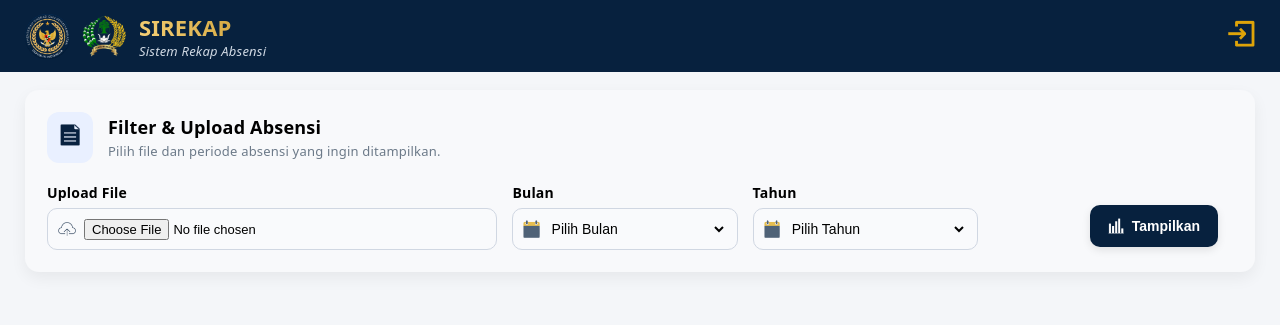
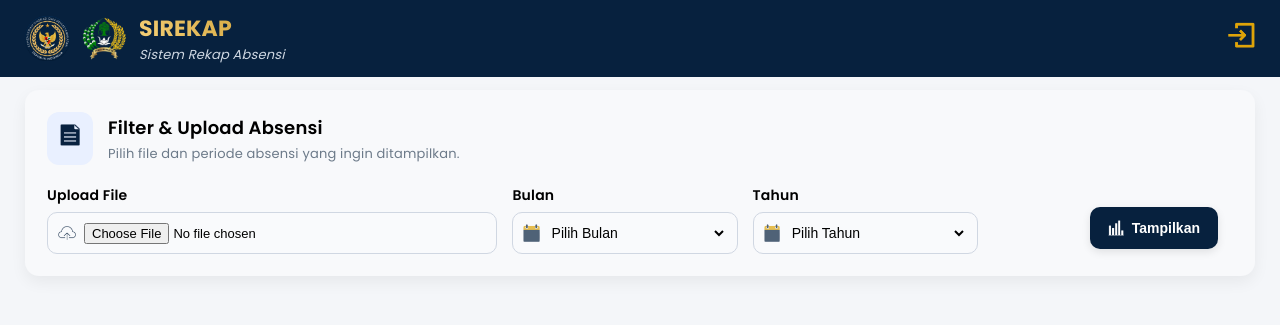
Before and after one commit to Rizqi2552/sirekap-flask, a Flask app: template templates/dashboard.html in a window 1280 px wide. Shown: the top 325 px of the page. Run offline with Flask 3, Linux system fonts and the light colour scheme; the template is opened without the code that fills it, so the values that code supplies are empty.

Commit message:
Update font dashboard

```diff
--- a/static/dashboard.css
+++ b/static/dashboard.css
@@ -1,8 +1,7 @@
 /* ===== BASE ===== */
 body {
     margin: 0;
-    font-family: system-ui, -apple-system, BlinkMacSystemFont,
-                 "Segoe UI", Roboto, sans-serif;
+    font-family: 'Poppins', sans-serif;
     background: #f4f6f9;
     letter-spacing: 0.2px;
 }
--- a/templates/dashboard.html
+++ b/templates/dashboard.html
@@ -4,6 +4,12 @@
     <meta charset="UTF-8">
     <title>Dashboard SIREKAP</title>
     <meta name="viewport" content="width=device-width, initial-scale=1.0">
+
+    <!-- FONT -->
+    <link rel="preconnect" href="https://fonts.googleapis.com">
+    <link rel="preconnect" href="https://fonts.gstatic.com" crossorigin>
+
+    <link href="https://fonts.googleapis.com/css2?family=Poppins:wght@300;400;500;600;700&display=swap" rel="stylesheet">
 
     <!-- CSS -->
     <link rel="stylesheet" href="{{ url_for('static', filename='dashboard.css') }}">
```
